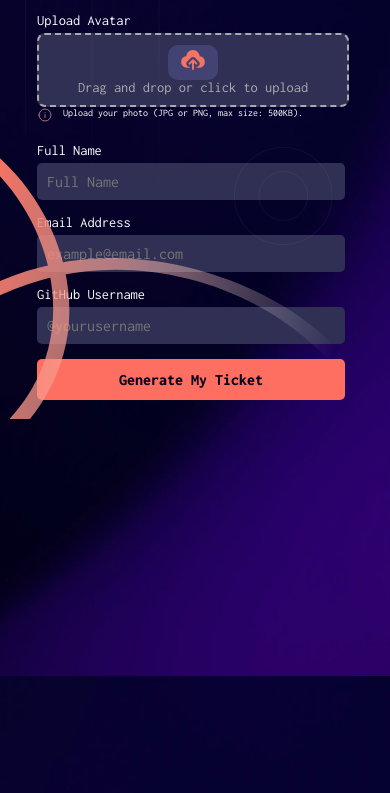
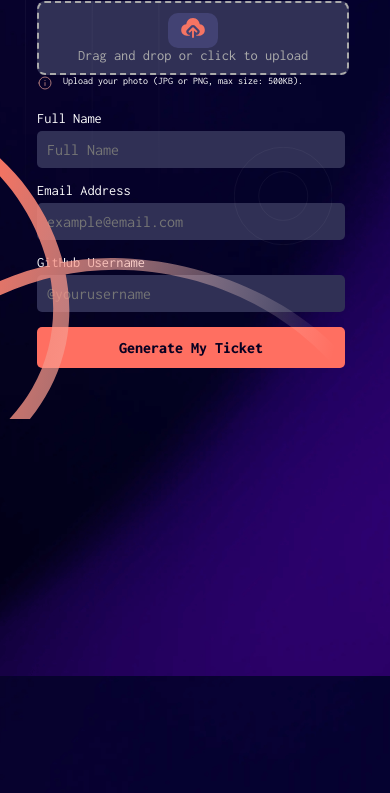
Before and after one commit to Emmytweg/coding-conference, a plain HTML site: page index.html in a window 390 px wide. Shown: the part 359-1152 px from the top of the page. Drawn offline with Linux system fonts and the light colour scheme.

Commit message:
Update style.css

```diff
--- a/style.css
+++ b/style.css
@@ -391,7 +391,7 @@ margin-left: 5em;
                 padding-left: 5%;
             }
             .container{
-                top: 2em;
+                top: 0;
                 max-width: 400px;
                 width: 90%;
                 /* padding: 0; */
```
